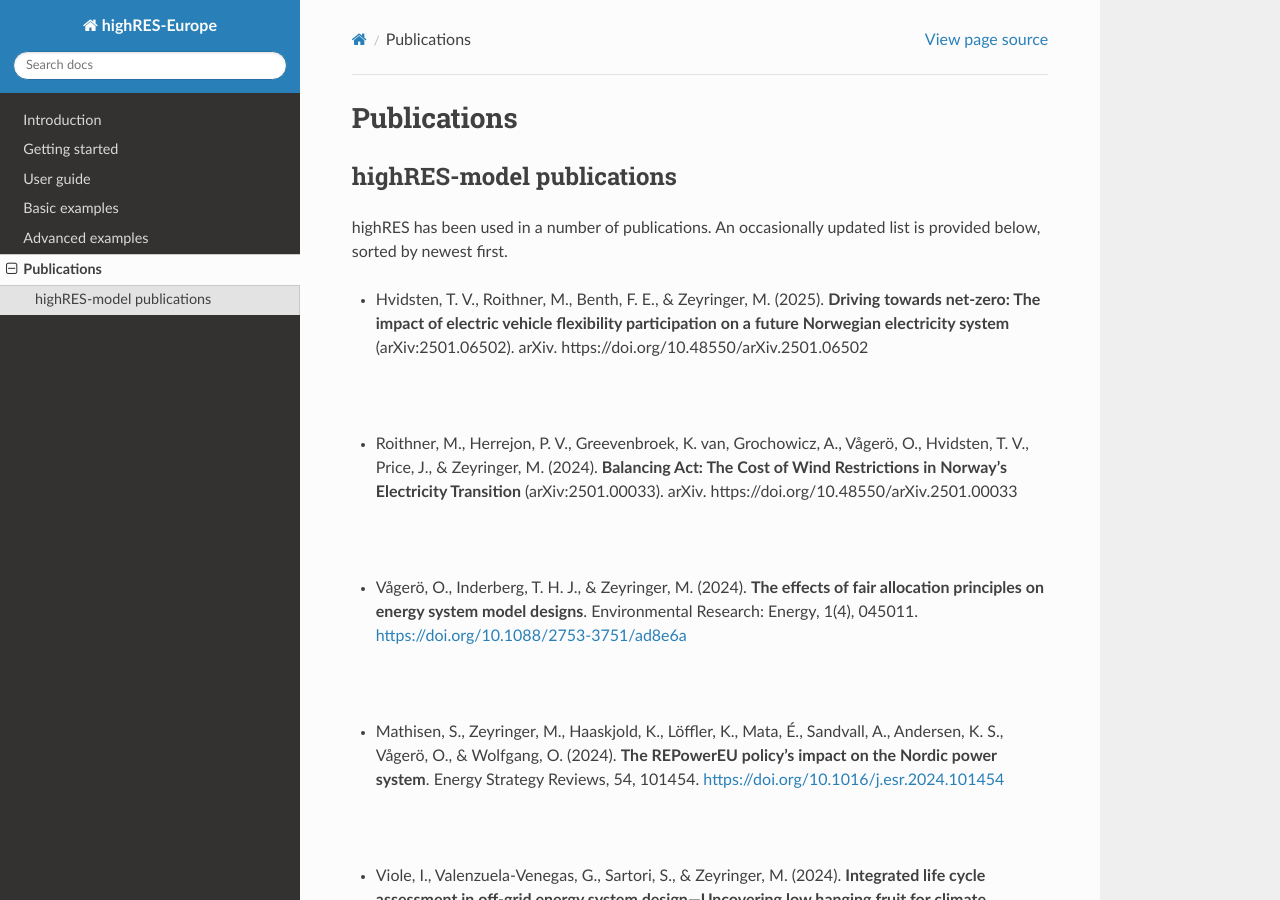
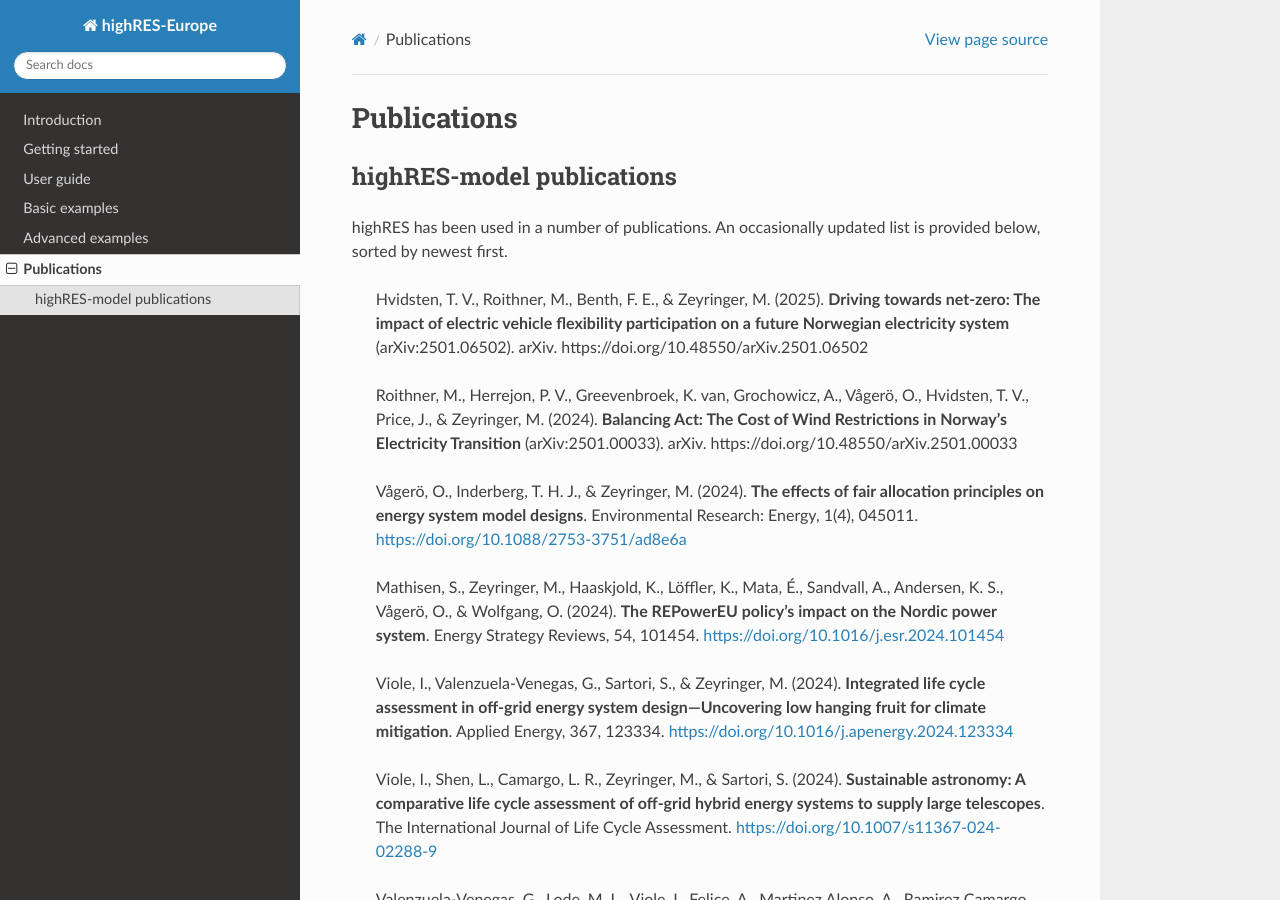
Before and after one commit to highRES-model/highRES-Europe-WF, a Sphinx documentation site: the page built from docs/source/publications.rst, in a window 1280 px wide and 900 px high. Built offline with Sphinx 7.4.7 and the Read the Docs theme 3.1.0, drawn with Linux system fonts in a browser that asks for light colours.

Commit message:
[Doc] Format publications list 3

```diff
--- a/docs/source/publications.rst
+++ b/docs/source/publications.rst
@@ -5,34 +5,66 @@ highRES-model publications
 ----------------------------
 highRES has been used in a number of publications. An occasionally updated list is provided below, sorted by newest first.
 
-* Hvidsten, T. V., Roithner, M., Benth, F. E., & Zeyringer, M. (2025). **Driving towards net-zero: The impact of electric vehicle flexibility participation on a future Norwegian electricity system** (arXiv:2501.06502). arXiv. https://doi.org/10.48550/arXiv.2501.06502
-|
-* Roithner, M., Herrejon, P. V., Greevenbroek, K. van, Grochowicz, A., Vågerö, O., Hvidsten, T. V., Price, J., & Zeyringer, M. (2024). **Balancing Act: The Cost of Wind Restrictions in Norway’s Electricity Transition** (arXiv:2501.00033). arXiv. https://doi.org/10.48550/arXiv.2501.00033
-|
-* Vågerö, O., Inderberg, T. H. J., & Zeyringer, M. (2024). **The effects of fair allocation principles on energy system model designs**. Environmental Research: Energy, 1(4), 045011. https://doi.org/10.1088/2753-3751/ad8e6a
-|
-* Mathisen, S., Zeyringer, M., Haaskjold, K., Löffler, K., Mata, É., Sandvall, A., Andersen, K. S., Vågerö, O., & Wolfgang, O. (2024). **The REPowerEU policy’s impact on the Nordic power system**. Energy Strategy Reviews, 54, 101454. https://doi.org/10.1016/j.esr.2024.101454
-|
-* Viole, I., Valenzuela-Venegas, G., Sartori, S., & Zeyringer, M. (2024). **Integrated life cycle assessment in off-grid energy system design—Uncovering low hanging fruit for climate mitigation**. Applied Energy, 367, 123334. https://doi.org/10.1016/j.apenergy.2024.123334
-|
-* Viole, I., Shen, L., Camargo, L. R., Zeyringer, M., & Sartori, S. (2024). **Sustainable astronomy: A comparative life cycle assessment of off-grid hybrid energy systems to supply large telescopes**. The International Journal of Life Cycle Assessment. https://doi.org/10.1007/s11367-024-02288-9
-|
-* Valenzuela-Venegas, G., Lode, M. L., Viole, I., Felice, A., Martinez Alonso, A., Ramirez Camargo, L., Sartori, S., & Zeyringer, M. (2024). **A renewable and socially accepted energy system for astronomical telescopes**. Nature Sustainability, 1–9. https://doi.org/10.1038/s41893-024-01442-3
-|
-* Viole, I., Valenzuela-Venegas, G., Zeyringer, M., & Sartori, S. (2023). **A renewable power system for an off-grid sustainable telescope fueled by solar power, batteries and green hydrogen**. Energy, 128570. https://doi.org/10.1016/j.energy.2023.128570
-|
-* Price, J., Keppo, I., & Dodds, P. E. (2023). **The role of new nuclear power in the UK’s net-zero emissions energy system**. Energy, 262, 125450. https://doi.org/10.1016/j.energy.2022.125450
-|
-* Price, J., & Zeyringer, M. (2022). **highRES-Europe: The high spatial and temporal Resolution Electricity System model for Europe**. SoftwareX, 17, 101003. https://doi.org/10.1016/j.softx.2022.101003
-|
-* Price, J., Mainzer, K., Petrović, S., Zeyringer, M., & McKenna, R. (2022). **The Implications of Landscape Visual Impact on Future Highly Renewable Power Systems: A Case Study for Great Britain**. IEEE Transactions on Power Systems, 37(4), 3311–3320. https://doi.org/10.1109/TPWRS.2020.2992061
-|
-* Price, J., Zeyringer, M., Konadu, D., Sobral Mourão, Z., Moore, A., & Sharp, E. (2018). **Low carbon electricity systems for Great Britain in 2050: An energy-land-water perspective**. Applied Energy, 228, 928–941. https://doi.org/10.1016/j.apenergy.2018.06.127
-|
-* Zeyringer, M., Fais, B., Keppo, I., & Price, J. (2018). **The potential of marine energy technologies in the UK – Evaluation from a systems perspective**. Renewable Energy, 115, 1281–1293. https://doi.org/10.1016/j.renene.2017.07.092
-|
-* Moore, A., Price, J., & Zeyringer, M. (2018). **The role of floating offshore wind in a renewable focused electricity system for Great Britain in 2050**. Energy Strategy Reviews, 22, 270–278. https://doi.org/10.1016/j.esr.2018.10.002
-|
-* Zeyringer, M., Price, J., Fais, B., Li, P.-H., & Sharp, E. (2018). **Designing low-carbon power systems for Great Britain in 2050 that are robust to the spatiotemporal and inter-annual variability of weather**. Nature Energy, 3(5), Article 5. https://doi.org/10.1038/s41560-018-0128-x
-|
-* Zeyringer, M., Fais, B., & Price, J. (2016). **“New” or “old” technologies to decarbonize UK’s electricity system?** 2016 13th International Conference on the European Energy Market (EEM), 1–5. https://doi.org/10.1109/EEM.2016.7521318
+    Hvidsten, T. V., Roithner, M., Benth, F. E., & Zeyringer, M. (2025).
+    **Driving towards net-zero: The impact of electric vehicle flexibility participation on a future Norwegian electricity system**
+    (arXiv:2501.06502). arXiv. https://doi.org/10.48550/arXiv.2501.06502
+
+    Roithner, M., Herrejon, P. V., Greevenbroek, K. van, Grochowicz, A., Vågerö, O., Hvidsten, T. V., Price, J., & Zeyringer, M. (2024).
+    **Balancing Act: The Cost of Wind Restrictions in Norway’s Electricity Transition**
+    (arXiv:2501.00033). arXiv. https://doi.org/10.48550/arXiv.2501.00033
+
+    Vågerö, O., Inderberg, T. H. J., & Zeyringer, M. (2024).
+    **The effects of fair allocation principles on energy system model designs**.
+    Environmental Research: Energy, 1(4), 045011. https://doi.org/10.1088/2753-3751/ad8e6a
+
+    Mathisen, S., Zeyringer, M., Haaskjold, K., Löffler, K., Mata, É., Sandvall, A., Andersen, K. S., Vågerö, O., & Wolfgang, O. (2024).
+    **The REPowerEU policy’s impact on the Nordic power system**.
+    Energy Strategy Reviews, 54, 101454. https://doi.org/10.1016/j.esr.2024.101454
+
+    Viole, I., Valenzuela-Venegas, G., Sartori, S., & Zeyringer, M. (2024).
+    **Integrated life cycle assessment in off-grid energy system design—Uncovering low hanging fruit for climate mitigation**.
+    Applied Energy, 367, 123334. https://doi.org/10.1016/j.apenergy.2024.123334
+
+    Viole, I., Shen, L., Camargo, L. R., Zeyringer, M., & Sartori, S. (2024).
+    **Sustainable astronomy: A comparative life cycle assessment of off-grid hybrid energy systems to supply large telescopes**.
+    The International Journal of Life Cycle Assessment. https://doi.org/10.1007/s11367-024-02288-9
+
+    Valenzuela-Venegas, G., Lode, M. L., Viole, I., Felice, A., Martinez Alonso, A., Ramirez Camargo, L., Sartori, S., & Zeyringer, M. (2024).
+    **A renewable and socially accepted energy system for astronomical telescopes**.
+    Nature Sustainability, 1–9. https://doi.org/10.1038/s41893-024-01442-3
+
+    Viole, I., Valenzuela-Venegas, G., Zeyringer, M., & Sartori, S. (2023).
+    **A renewable power system for an off-grid sustainable telescope fueled by solar power, batteries and green hydrogen**.
+    Energy, 128570. https://doi.org/10.1016/j.energy.2023.128570
+
+    Price, J., Keppo, I., & Dodds, P. E. (2023).
+    **The role of new nuclear power in the UK’s net-zero emissions energy system**.
+    Energy, 262, 125450. https://doi.org/10.1016/j.energy.2022.125450
+
+    Price, J., & Zeyringer, M. (2022).
+    **highRES-Europe: The high spatial and temporal Resolution Electricity System model for Europe**.
+    SoftwareX, 17, 101003. https://doi.org/10.1016/j.softx.2022.101003
+
+    Price, J., Mainzer, K., Petrović, S., Zeyringer, M., & McKenna, R. (2022).
+    **The Implications of Landscape Visual Impact on Future Highly Renewable Power Systems: A Case Study for Great Britain**.
+    IEEE Transactions on Power Systems, 37(4), 3311–3320. https://doi.org/10.1109/TPWRS.2020.2992061
+
+    Price, J., Zeyringer, M., Konadu, D., Sobral Mourão, Z., Moore, A., & Sharp, E. (2018).
+    **Low carbon electricity systems for Great Britain in 2050: An energy-land-water perspective**.
+    Applied Energy, 228, 928–941. https://doi.org/10.1016/j.apenergy.2018.06.127
+
+    Zeyringer, M., Fais, B., Keppo, I., & Price, J. (2018).
+    **The potential of marine energy technologies in the UK – Evaluation from a systems perspective**.
+    Renewable Energy, 115, 1281–1293. https://doi.org/10.1016/j.renene.2017.07.092
+
+    Moore, A., Price, J., & Zeyringer, M. (2018).
+    **The role of floating offshore wind in a renewable focused electricity system for Great Britain in 2050**.
+    Energy Strategy Reviews, 22, 270–278. https://doi.org/10.1016/j.esr.2018.10.002
+
+    Zeyringer, M., Price, J., Fais, B., Li, P.-H., & Sharp, E. (2018).
+    **Designing low-carbon power systems for Great Britain in 2050 that are robust to the spatiotemporal and inter-annual variability of weather**.
+    Nature Energy, 3(5), Article 5. https://doi.org/10.1038/s41560-018-0128-x
+
+    Zeyringer, M., Fais, B., & Price, J. (2016).
+    **“New” or “old” technologies to decarbonize UK’s electricity system?**
+    2016 13th International Conference on the European Energy Market (EEM), 1–5. https://doi.org/10.1109/EEM.2016.7521318
```
